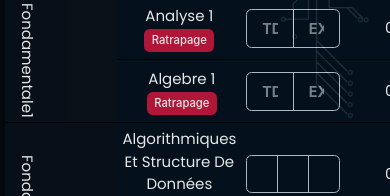
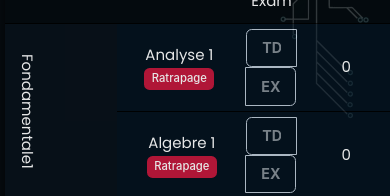
Before and after one commit to 40uf411/dynamic-grades-calculator, a plain HTML site: page index.html in a window 390 px wide. Shown: the part 617-813 px from the top of the page. Drawn offline with Linux system fonts and the light colour scheme.

Commit message:
fixing the bug of placeholders not showing on small screens.

```diff
--- a/assets/sass/style.sass
+++ b/assets/sass/style.sass
@@ -69,6 +69,11 @@
                                     display: none
                             &:first-of-type
                                 padding-left: 10px
+
+                            @media (max-width: 1100px)
+                                .input-group
+                                    display: inline-block
+                                    width: auto
                             input
                                 text-align: center
                                 background: transparent
@@ -82,6 +87,7 @@
                                 &.uname
                                     @media (max-width: 1100px)
                                         writing-mode: vertical-rl
+
                     &#table1
                         #titre1
                             text-align: center
```
Also changed, not shown: assets/css/style.css, 1 other file.
